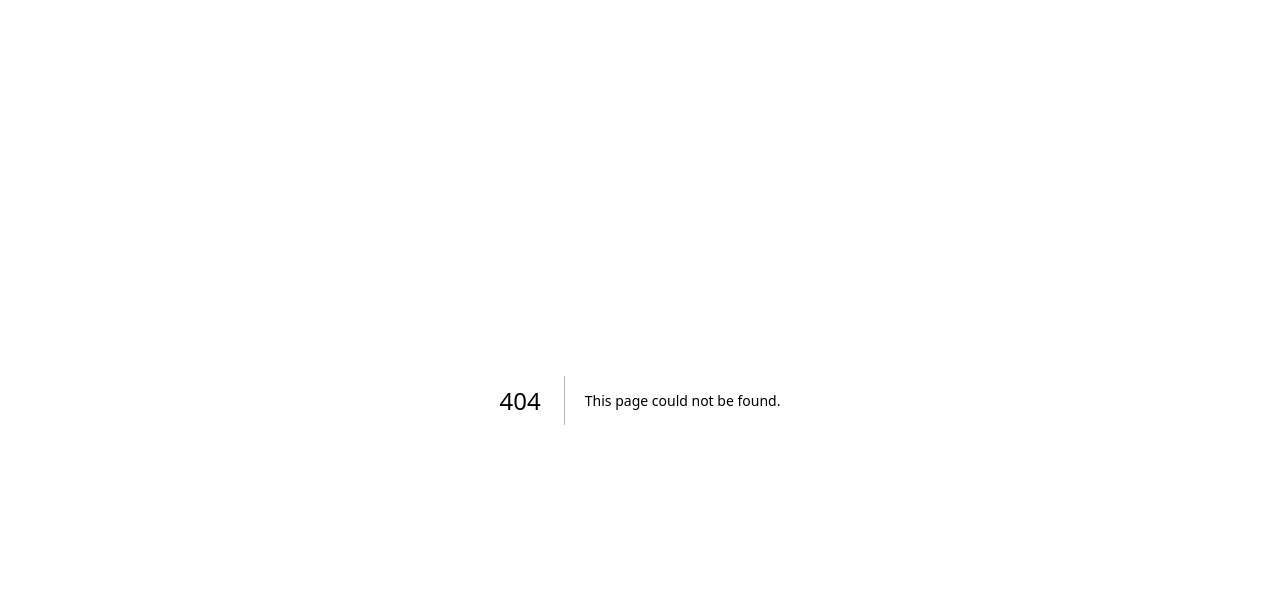
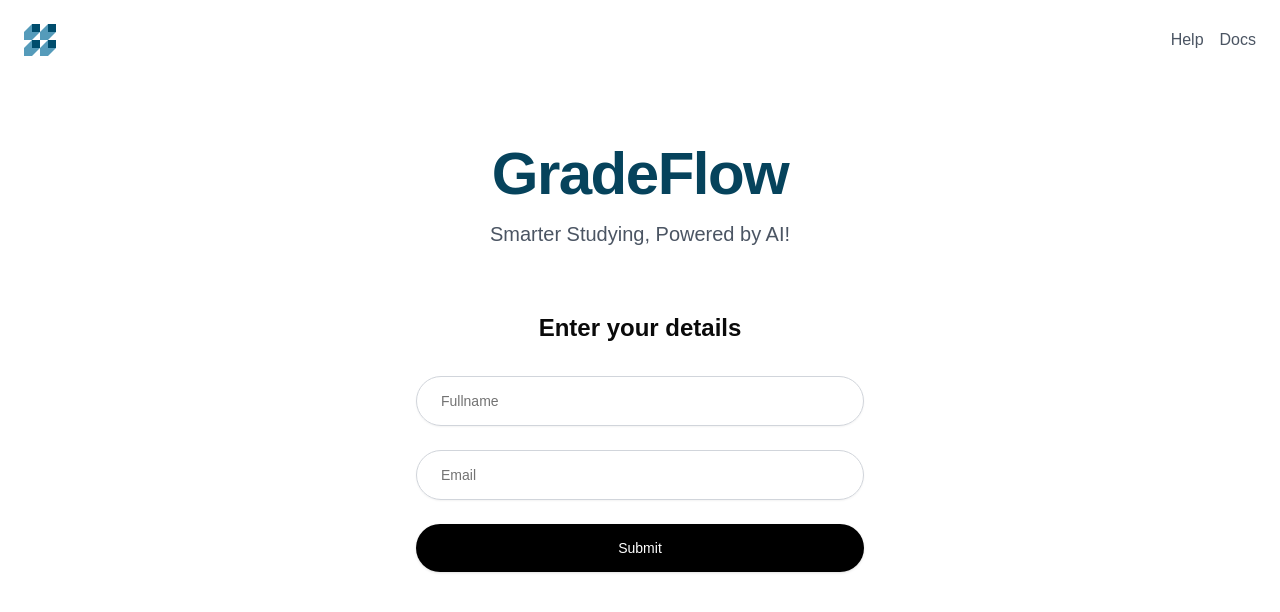
Before and after one commit to AbhishekNaik1112/GradeFlow, a Next.js app in the folder client/: page /userdetails in a window 1280 px wide. Before the commit this address had no page. Shown: the top 612 px of the page. Built offline with nearby package versions, Linux system fonts and the light colour scheme.

Commit message:
added user details page

```diff
--- /dev/null
+++ b/client/app/(root)/userdetails/page.tsx
@@ -0,0 +1,95 @@
+"use client"
+import { zodResolver } from "@hookform/resolvers/zod"
+import { useForm } from "react-hook-form"
+import * as z from "zod"
+import { useState } from "react"
+import { Button } from "@/components/ui/button"
+import { Form, FormControl, FormField, FormItem, FormMessage } from "@/components/ui/form"
+import { Input } from "@/components/ui/input"
+
+const formSchema = z.object({
+  fullname: z.string().min(2, {
+    message: "Name must be at least 2 characters.",
+  }),
+  email: z.string().email({
+    message: "Please enter a valid email address.",
+  }),
+})
+
+export default function SignupForm() {
+  const [users, setUsers] = useState([])
+
+  const form = useForm<z.infer<typeof formSchema>>({
+    resolver: zodResolver(formSchema),
+    defaultValues: {
+      fullname: "",
+      email: "",
+    },
+  })
+
+  function onSubmit(values: z.infer<typeof formSchema>) {
+    setUsers(values)
+    console.log("Stored Users:", [values]);  }
+
+  return (
+    <div className="min-h-screen bg-white">
+      {/* Navigation */}
+      <nav className="flex items-center justify-between p-4 md:p-6">
+        <img src="logo.svg" alt="GradeFlow Logo" className="h-8 w-8" />
+        <div className="flex gap-4">
+          <a href="#" className="text-gray-600 hover:text-gray-900">Help</a>
+          <a href="#" className="text-gray-600 hover:text-gray-900">Docs</a>
+        </div>
+      </nav>
+
+      {/* Main Content */}
+      <main className="container mx-auto flex min-h-[calc(100vh-80px)] flex-col items-center px-4 py-16">
+        <h1 className="mb-4 text-5xl font-bold tracking-tight text-[#06435C] md:text-6xl">GradeFlow</h1>
+        <p className="mb-16 text-xl text-gray-600">Smarter Studying, Powered by AI!</p>
+
+        <div className="w-full max-w-md text-center">
+          <h2 className="mb-8 text-2xl font-semibold ">Enter your details</h2>
+
+          <Form {...form}>
+            <form onSubmit={form.handleSubmit(onSubmit)} className="space-y-6">
+              <FormField
+                control={form.control}
+                name="fullname"
+                render={({ field }) => (
+                  <FormItem>
+                    <FormControl>
+                      <Input placeholder="Fullname" className="rounded-full border-gray-300 px-6 py-6" {...field} />
+                    </FormControl>
+                    <FormMessage />
+                  </FormItem>
+                )}
+              />
+
+              <FormField
+                control={form.control}
+                name="email"
+                render={({ field }) => (
+                  <FormItem>
+                    <FormControl>
+                      <Input
+                        placeholder="Email"
+                        type="email"
+                        className="rounded-full border-gray-300 px-6 py-6"
+                        {...field}
+                      />
+                    </FormControl>
+                    <FormMessage />
+                  </FormItem>
+                )}
+              />
+
+              <Button type="submit" className="w-full rounded-full bg-black px-8 py-6 text-white hover:bg-gray-800">
+                Submit
+              </Button>
+            </form>
+          </Form>
+        </div>
+      </main>
+    </div>
+  )
+}
--- a/client/app/page.tsx
+++ b/client/app/page.tsx
@@ -70,7 +70,7 @@ export default function Page() {
         </div>
 
         {/* CTA Button */}
-        <Link href="/mainpage">
+        <Link href="/userdetails">
         <Button
           className="mt-12 bg-[#06435C] px-8 py-6 text-lg hover:bg-[#053447] transition-transform duration-300 hover:scale-105"
           size="lg"
--- /dev/null
+++ b/client/components/ui/form.tsx
@@ -0,0 +1,178 @@
+"use client"
+
+import * as React from "react"
+import * as LabelPrimitive from "@radix-ui/react-label"
+import { Slot } from "@radix-ui/react-slot"
+import {
+  Controller,
+  ControllerProps,
+  FieldPath,
+  FieldValues,
+  FormProvider,
+  useFormContext,
+} from "react-hook-form"
+
+import { cn } from "@/lib/utils"
+import { Label } from "@/components/ui/label"
+
+const Form = FormProvider
+
+type FormFieldContextValue<
+  TFieldValues extends FieldValues = FieldValues,
+  TName extends FieldPath<TFieldValues> = FieldPath<TFieldValues>
+> = {
+  name: TName
+}
+
+const FormFieldContext = React.createContext<FormFieldContextValue>(
+  {} as FormFieldContextValue
+)
+
+const FormField = <
+  TFieldValues extends FieldValues = FieldValues,
+  TName extends FieldPath<TFieldValues> = FieldPath<TFieldValues>
+>({
+  ...props
+}: ControllerProps<TFieldValues, TName>) => {
+  return (
+    <FormFieldContext.Provider value={{ name: props.name }}>
+      <Controller {...props} />
+    </FormFieldContext.Provider>
+  )
+}
+
+const useFormField = () => {
+  const fieldContext = React.useContext(FormFieldContext)
+  const itemContext = React.useContext(FormItemContext)
+  const { getFieldState, formState } = useFormContext()
+
+  const fieldState = getFieldState(fieldContext.name, formState)
+
+  if (!fieldContext) {
+    throw new Error("useFormField should be used within <FormField>")
+  }
+
+  const { id } = itemContext
+
+  return {
+    id,
+    name: fieldContext.name,
+    formItemId: `${id}-form-item`,
+    formDescriptionId: `${id}-form-item-description`,
+    formMessageId: `${id}-form-item-message`,
+    ...fieldState,
+  }
+}
+
+type FormItemContextValue = {
+  id: string
+}
+
+const FormItemContext = React.createContext<FormItemContextValue>(
+  {} as FormItemContextValue
+)
+
+const FormItem = React.forwardRef<
+  HTMLDivElement,
+  React.HTMLAttributes<HTMLDivElement>
+>(({ className, ...props }, ref) => {
+  const id = React.useId()
+
+  return (
+    <FormItemContext.Provider value={{ id }}>
+      <div ref={ref} className={cn("space-y-2", className)} {...props} />
+    </FormItemContext.Provider>
+  )
+})
+FormItem.displayName = "FormItem"
+
+const FormLabel = React.forwardRef<
+  React.ElementRef<typeof LabelPrimitive.Root>,
+  React.ComponentPropsWithoutRef<typeof LabelPrimitive.Root>
+>(({ className, ...props }, ref) => {
+  const { error, formItemId } = useFormField()
+
+  return (
+    <Label
+      ref={ref}
+      className={cn(error && "text-destructive", className)}
+      htmlFor={formItemId}
+      {...props}
+    />
+  )
+})
+FormLabel.displayName = "FormLabel"
+
+const FormControl = React.forwardRef<
+  React.ElementRef<typeof Slot>,
+  React.ComponentPropsWithoutRef<typeof Slot>
+>(({ ...props }, ref) => {
+  const { error, formItemId, formDescriptionId, formMessageId } = useFormField()
+
+  return (
+    <Slot
+      ref={ref}
+      id={formItemId}
+      aria-describedby={
+        !error
+          ? `${formDescriptionId}`
+          : `${formDescriptionId} ${formMessageId}`
+      }
+      aria-invalid={!!error}
+      {...props}
+    />
+  )
+})
+FormControl.displayName = "FormControl"
+
+const FormDescription = React.forwardRef<
+  HTMLParagraphElement,
+  React.HTMLAttributes<HTMLParagraphElement>
+>(({ className, ...props }, ref) => {
+  const { formDescriptionId } = useFormField()
+
+  return (
+    <p
+      ref={ref}
+      id={formDescriptionId}
+      className={cn("text-[0.8rem] text-muted-foreground", className)}
+      {...props}
+    />
+  )
+})
+FormDescription.displayName = "FormDescription"
+
+const FormMessage = React.forwardRef<
+  HTMLParagraphElement,
+  React.HTMLAttributes<HTMLParagraphElement>
+>(({ className, children, ...props }, ref) => {
+  const { error, formMessageId } = useFormField()
+  const body = error ? String(error?.message) : children
+
+  if (!body) {
+    return null
+  }
+
+  return (
+    <p
+      ref={ref}
+      id={formMessageId}
+      className={cn("text-[0.8rem] font-medium text-destructive", className)}
+      {...props}
+    >
+      {body}
+    </p>
+  )
+})
+FormMessage.displayName = "FormMessage"
+
+export {
+  useFormField,
+  Form,
+  FormItem,
+  FormLabel,
+  FormControl,
+  FormDescription,
+  FormMessage,
+  FormField,
+}
--- /dev/null
+++ b/client/components/ui/label.tsx
@@ -0,0 +1,26 @@
+"use client"
+
+import * as React from "react"
+import * as LabelPrimitive from "@radix-ui/react-label"
+import { cva, type VariantProps } from "class-variance-authority"
+
+import { cn } from "@/lib/utils"
+
+const labelVariants = cva(
+  "text-sm font-medium leading-none peer-disabled:cursor-not-allowed peer-disabled:opacity-70"
+)
+
+const Label = React.forwardRef<
+  React.ElementRef<typeof LabelPrimitive.Root>,
+  React.ComponentPropsWithoutRef<typeof LabelPrimitive.Root> &
+    VariantProps<typeof labelVariants>
+>(({ className, ...props }, ref) => (
+  <LabelPrimitive.Root
+    ref={ref}
+    className={cn(labelVariants(), className)}
+    {...props}
+  />
+))
+Label.displayName = LabelPrimitive.Root.displayName
+
+export { Label }
--- a/client/package.json
+++ b/client/package.json
@@ -9,6 +9,8 @@
     "lint": "next lint"
   },
   "dependencies": {
+    "@hookform/resolvers": "^3.10.0",
+    "@radix-ui/react-label": "^2.1.1",
     "@radix-ui/react-scroll-area": "^1.2.2",
     "@radix-ui/react-slot": "^1.1.1",
     "class-variance-authority": "^0.7.1",
@@ -17,8 +19,10 @@
     "next": "15.1.6",
     "react": "^19.0.0",
     "react-dom": "^19.0.0",
+    "react-hook-form": "^7.54.2",
     "tailwind-merge": "^3.0.1",
-    "tailwindcss-animate": "^1.0.7"
+    "tailwindcss-animate": "^1.0.7",
+    "zod": "^3.24.1"
   },
   "devDependencies": {
     "@eslint/eslintrc": "^3",
```
Also changed, not shown: 1 other file (tests, documents, lock files or other folders).
